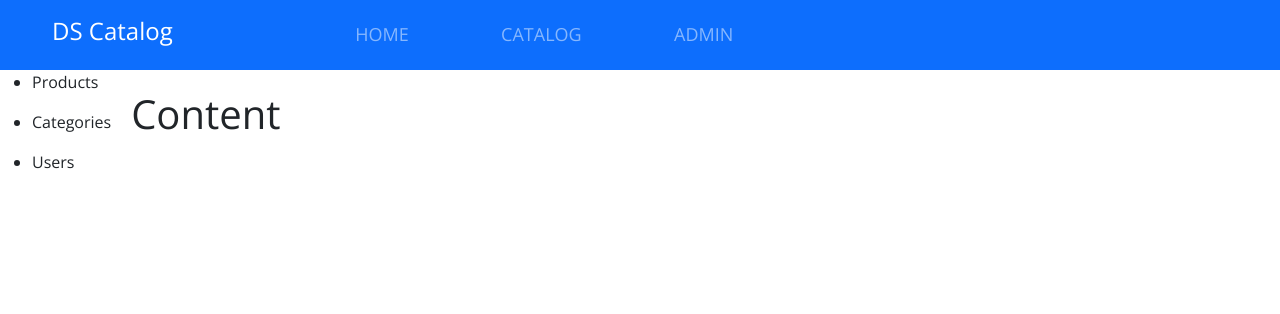
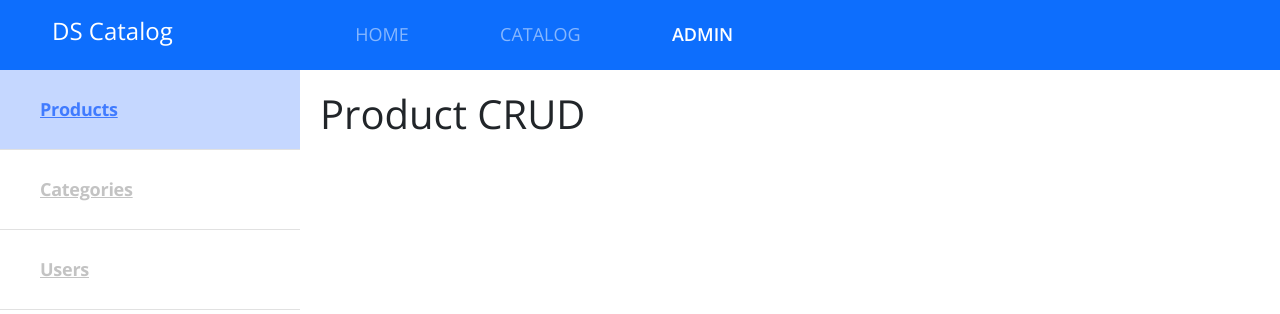
Before and after one commit to CarlosLaurine/Complete-DS-Catalog-App, a React (Create React App) app in the folder frontend-web/: page /admin/products in a window 1280 px wide. Shown: the top 314 px of the page. Built offline with nearby package versions, Linux system fonts and the light colour scheme.

Commit message:
Route Nesting and Custom Redirecting for Admin Page Implemented and Tested at the Browser (Chrome)

```diff
--- a/frontend-web/src/Routes.tsx
+++ b/frontend-web/src/Routes.tsx
@@ -1,4 +1,4 @@
-import { BrowserRouter, Route, Switch } from 'react-router-dom';
+import { BrowserRouter, Redirect, Route, Switch } from 'react-router-dom';
 import Navbar from 'components/Navbar';
 import Home from 'pages/Home';
 import Catalog from 'pages/Catalog';
@@ -16,6 +16,7 @@ const Routes = () => {
         <Route exact path="/products">
           <Catalog />
         </Route>
+        <Redirect from="/admin" to="/admin/products" exact />
         <Route path="/admin">
           <Admin />
         </Route>
--- a/frontend-web/src/components/Navbar/index.tsx
+++ b/frontend-web/src/components/Navbar/index.tsx
@@ -25,17 +25,17 @@ const Navbar = () => {
         <div id="dscatalog-navbar" className="collapse navbar-collapse">
           <ul className="main-menu navbar-nav offset-md-2">
             <li>
-              <NavLink to="/" activeClassName = "active" exact>
+              <NavLink to="/" activeClassName="current" exact>
                 HOME
               </NavLink>
             </li>
             <li>
-              <NavLink to="/products" activeClassName = "active">
+              <NavLink to="/products" activeClassName="current">
                 CATALOG
               </NavLink>
             </li>
             <li>
-              <NavLink to="/admin" activeClassName = "active">
+              <NavLink to="/admin" activeClassName="current">
                 ADMIN
               </NavLink>
             </li>
--- a/frontend-web/src/pages/Admin/Navbar/index.tsx
+++ b/frontend-web/src/pages/Admin/Navbar/index.tsx
@@ -1,15 +1,24 @@
+import { NavLink } from 'react-router-dom';
+import './style.css';
+
 const Navbar = () => {
   return (
-    <nav>
+    <nav className="admin-navbar-container">
       <ul>
         <li>
-          <p>Products</p>
+          <NavLink to="/admin/products" className="admin-navbar-item">
+            <p>Products</p>
+          </NavLink>
         </li>
         <li>
-          <p>Categories</p>
+          <NavLink to="/admin/categories" className="admin-navbar-item">
+            <p>Categories</p>
+          </NavLink>
         </li>
         <li>
-          <p>Users</p>
+          <NavLink to="/admin/users" className="admin-navbar-item">
+            <p>Users</p>
+          </NavLink>
         </li>
       </ul>
     </nav>
--- /dev/null
+++ b/frontend-web/src/pages/Admin/Navbar/style.css
@@ -0,0 +1,62 @@
+.admin-navbar-container {
+  padding: 10px;
+  background-color: #ffffff;
+}
+
+.admin-navbar-container ul {
+  display: flex;
+  justify-content: space-around;
+  list-style-type: none;
+  padding: 0px;
+  margin: 0px;
+}
+
+.admin-navbar-item {
+  display: flex;
+  align-items: center;
+  justify-content: center;
+  font-size: 16px;
+  font-weight: bold;
+  height: 49px;
+  padding: 0px 10px;
+  border-radius: 100px;
+  letter-spacing: -0.015em;
+  color: #9e9e9e9e;
+  background-color: #f2f2f2f2;
+}
+
+.admin-navbar-item.active {
+  color: #407bff;
+  background: rgba(64, 123, 255, 0.3);
+}
+
+.admin-navbar-item p {
+  margin-bottom: 0px;
+}
+
+@media (min-width: 768px) {
+  .admin-navbar-item {
+    min-width: 220px;
+  }
+}
+
+@media (min-width: 1200px) {
+  ul {
+    flex-direction: column;
+    justify-content: unset;
+  }
+  .admin-navbar-container {
+    height: calc(100vh - 70px);
+    width: 300px;
+    padding: 0px;
+  }
+  .admin-navbar-item {
+    font-size: 18px;
+    height: 80px;
+    padding-left: 40px;
+    border-radius: 0px;
+    justify-content: flex-start;
+    background-color: #ffffff;
+    border-bottom: 1px solid #e1e1e1;
+  }
+}
--- a/frontend-web/src/pages/Admin/index.tsx
+++ b/frontend-web/src/pages/Admin/index.tsx
@@ -1,5 +1,6 @@
 import './style.css';
 import Navbar from './Navbar';
+import { Route, Switch } from 'react-router-dom';
 
 const Admin = () => {
   return (
@@ -7,7 +8,17 @@ const Admin = () => {
       <div className="admin-container">
         <Navbar />
         <div className="admin-content">
-          <h1>Content</h1>
+          <Switch>
+            <Route path="/admin/products">
+              <h1>Product CRUD</h1>
+            </Route>
+            <Route path="/admin/categories">
+              <h1>Category CRUD</h1>
+            </Route>
+            <Route path="/admin/users">
+              <h1>Users CRUD</h1>
+            </Route>
+          </Switch>
         </div>
       </div>
     </>
```
